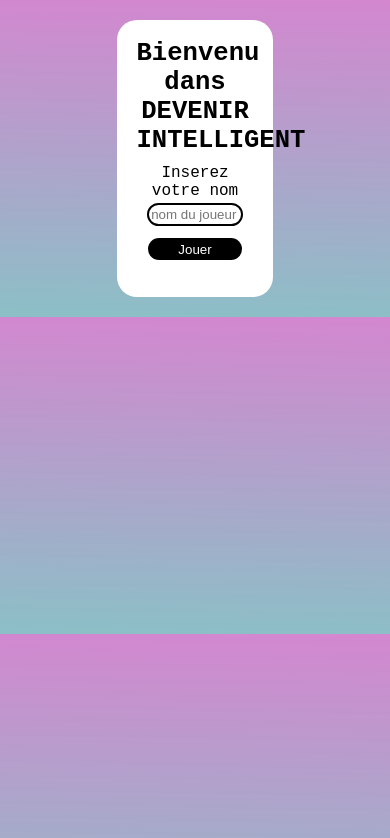
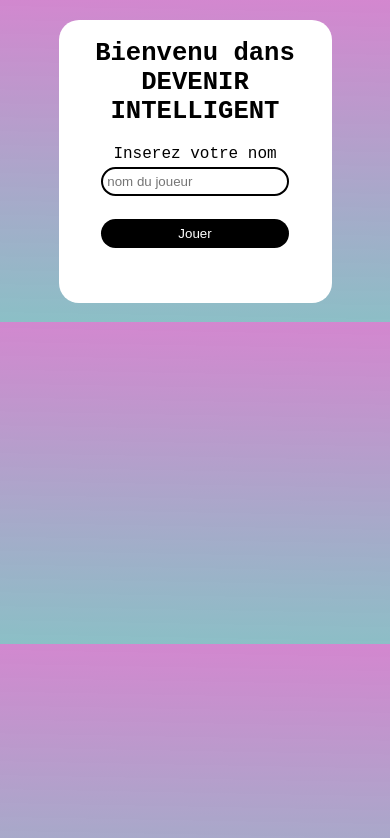
Before and after one commit to Rokabasi/quiz-club-genial, a React (Create React App) app: page / in a window 390 px wide. Shown: the top 838 px of the page. Built offline with nearby package versions, Linux system fonts and the light colour scheme.

Commit message:
style media querie

```diff
--- a/src/style/App.css
+++ b/src/style/App.css
@@ -81,3 +81,18 @@ h3{
   color: white;
   font-size: 1.2rem;
 }
+@media screen and (max-width:780px) {
+  .main-contain{
+    width: 60%;
+    margin-left: auto;
+    margin-right: auto;
+    background-color: white;
+    margin-top: 5%;
+    margin-bottom: 5%;
+    border-radius: 20px;
+    padding: 5%;
+    text-align: center;
+    justify-content: center;
+
+  }
+}
```
